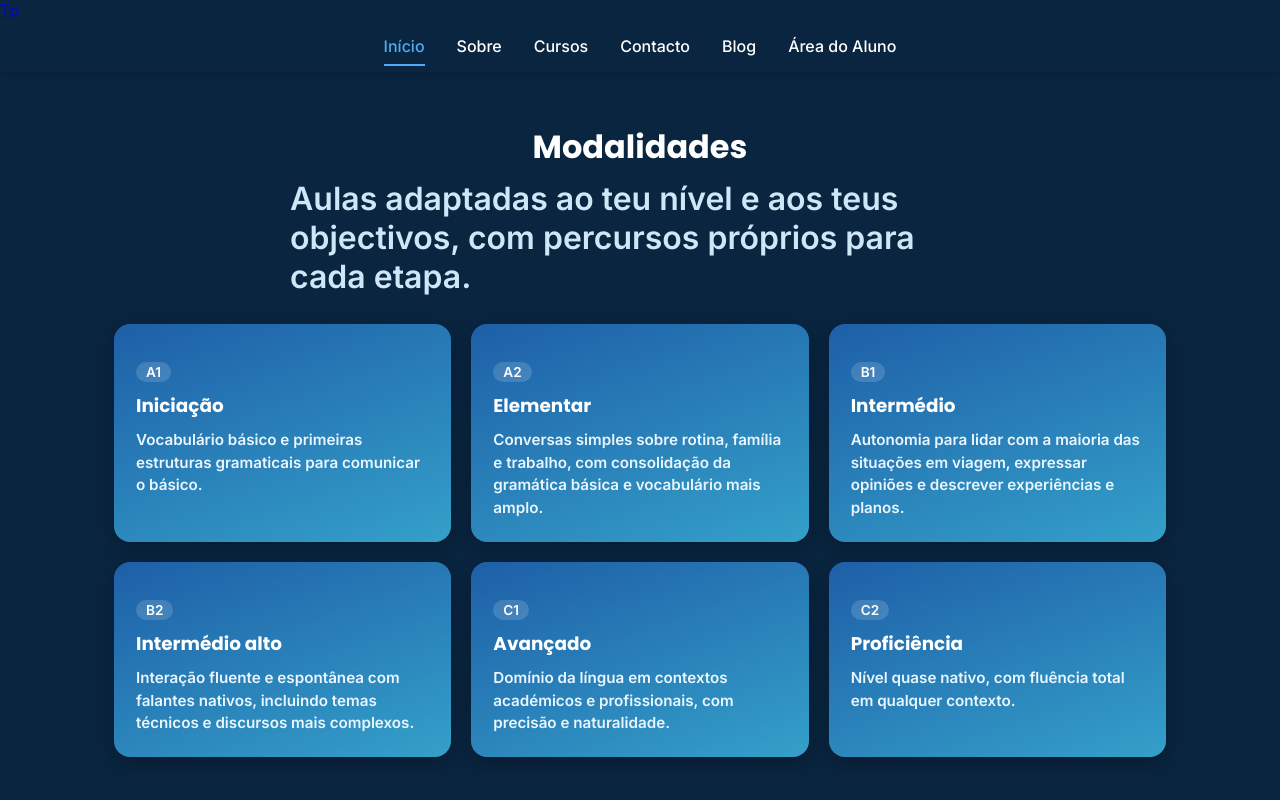
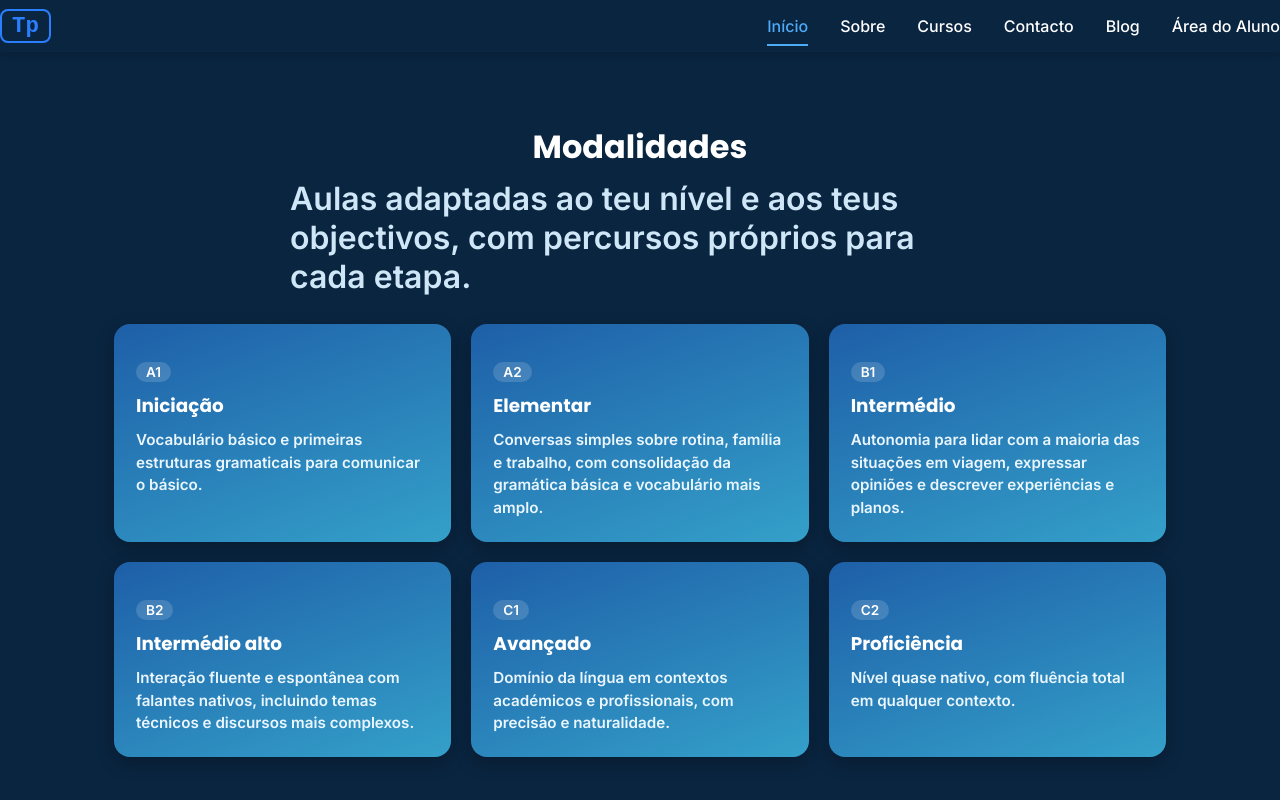
Before and after one commit to pedropedro18/teacher-pedro-react, a React (Vite) app: page /cursos in a window 1280 px wide. Shown: the top 800 px of the page. Built offline with nearby package versions, Linux system fonts and the light colour scheme.

Commit message:
Adiciona efeito de digitação

```diff
--- a/src/Cursos.jsx
+++ b/src/Cursos.jsx
@@ -1,4 +1,3 @@
-import { useScrollAnimation } from './utils/useScrollAnimation';
 const NIVEIS=[
  { id: 'a1', label: 'A1 . Iniciante', duracao: '8 semanas'},
  { id: 'a2', label: 'A2 . Elementar', duracao: '8 semanas'},
--- a/src/index.css
+++ b/src/index.css
@@ -365,3 +365,19 @@ section {
   font-size: 0.9rem;
   color: #cfe0f5;
 }
+.site-header {
+  display: flex;
+  align-items: center;
+  justify-content: space-between;
+}
+
+.logo {
+  font-family: monospace, sans-serif;
+  font-weight: bold;
+  font-size: 1.4rem;
+  color: #2b7fff;
+  border: 2px solid #2b7fff;
+  border-radius: 8px;
+  padding: 2px 10px;
+  text-decoration: none;
+}
```
